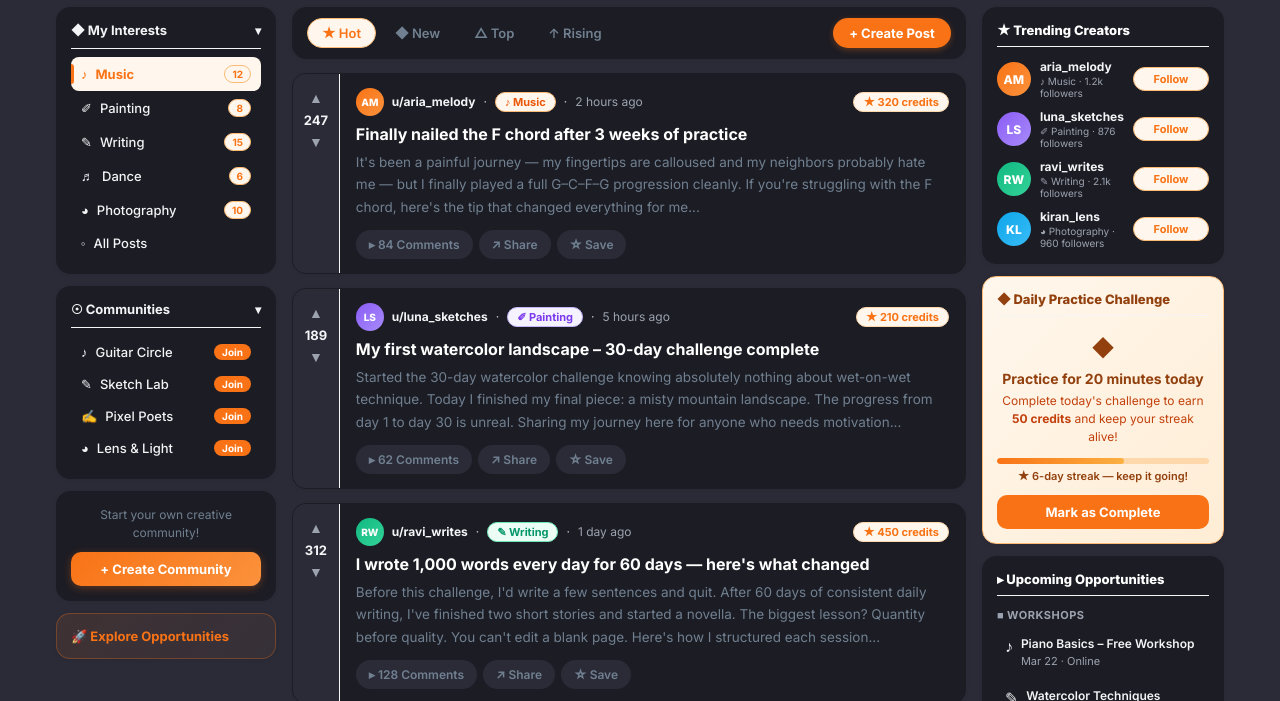
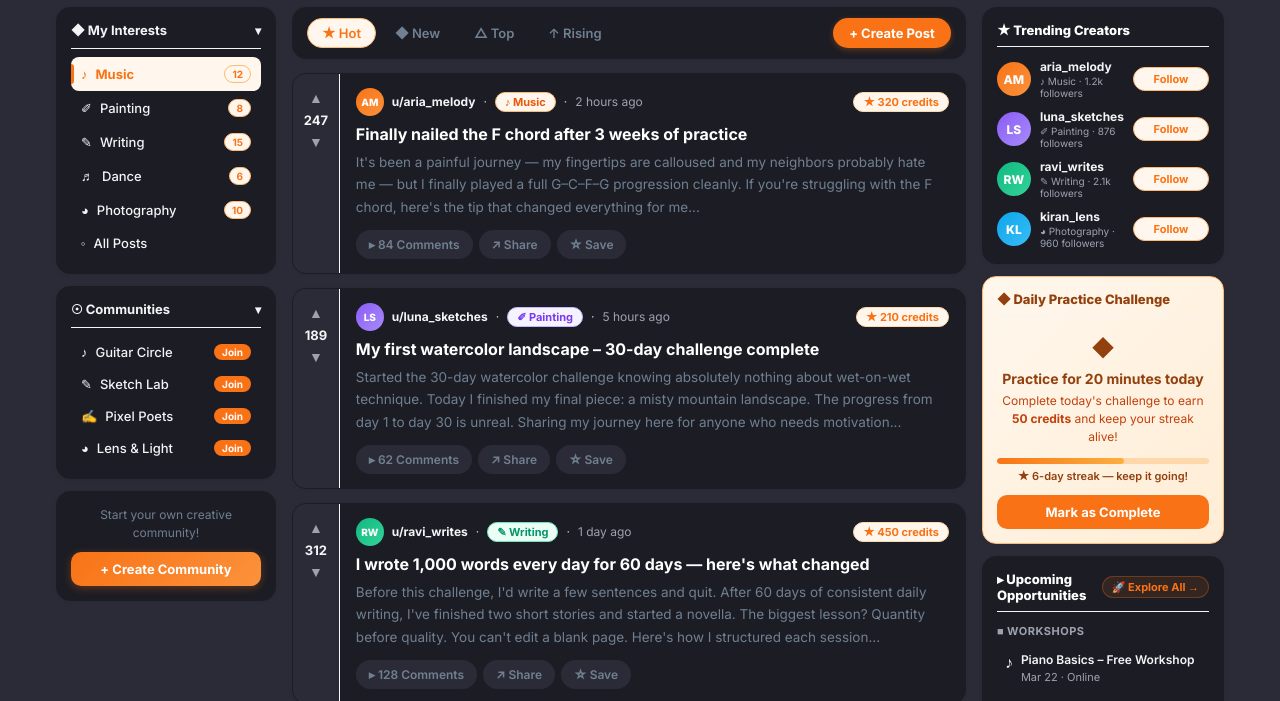
Before and after one commit to KARTHIK-CODE0170/PassionForge, a plain HTML site: page Frontend/html/index.html in a window 1280 px wide. Shown: the part 69-770 px from the top of the page. Drawn offline with Linux system fonts and the light colour scheme.

Commit message:
fix: move Explore Opportunities button to Upcoming Opportunities card in right sidebar

```diff
--- a/Frontend/html/index.html
+++ b/Frontend/html/index.html
@@ -62,10 +62,6 @@
       <p>Start your own creative community!</p>
       <button class="btn-create" onclick="showToast('Coming soon!')">+ Create Community</button>
     </div>
-
-    <a href="opportunities.html" class="sidebar-card opp-nav-link" style="display: block; text-decoration: none; cursor: pointer; background: linear-gradient(135deg, rgba(249, 115, 22, 0.1), rgba(251, 146, 60, 0.05)); border: 1px solid rgba(249, 115, 22, 0.3); border-radius: 14px; padding: 14px;">
-      <div style="font-size: 13px; font-weight: 700; color: #F97316;">🚀 Explore Opportunities</div>
-    </a>
   </aside>
 
   <!-- CENTER FEED -->
@@ -283,7 +279,10 @@
     </div>
 
     <div class="sidebar-card">
-      <div class="s-card-title">&#9656; Upcoming Opportunities</div>
+      <div class="s-card-title" style="display: flex; justify-content: space-between; align-items: center;">
+        <span>&#9656; Upcoming Opportunities</span>
+        <a href="opportunities.html" style="font-size: 11px; font-weight: 700; color: #F97316; text-decoration: none; background: rgba(249,115,22,0.1); border: 1px solid rgba(249,115,22,0.3); padding: 3px 9px; border-radius: 20px; white-space: nowrap;" title="View all opportunities">🚀 Explore All &rarr;</a>
+      </div>
       <div class="opp-group"><div class="opp-label">&#9632; Workshops</div>
         <div class="opp-item" onclick="showToast('Redirecting...')"><span class="opp-icon">&#9834;</span><div><div class="opp-title">Piano Basics – Free Workshop</div><div class="opp-date">Mar 22 &middot; Online</div></div></div>
         <div class="opp-item" onclick="showToast('Redirecting...')"><span class="opp-icon">&#9998;</span><div><div class="opp-title">Watercolor Techniques</div><div class="opp-date">Mar 29 &middot; Chennai</div></div></div>
```
